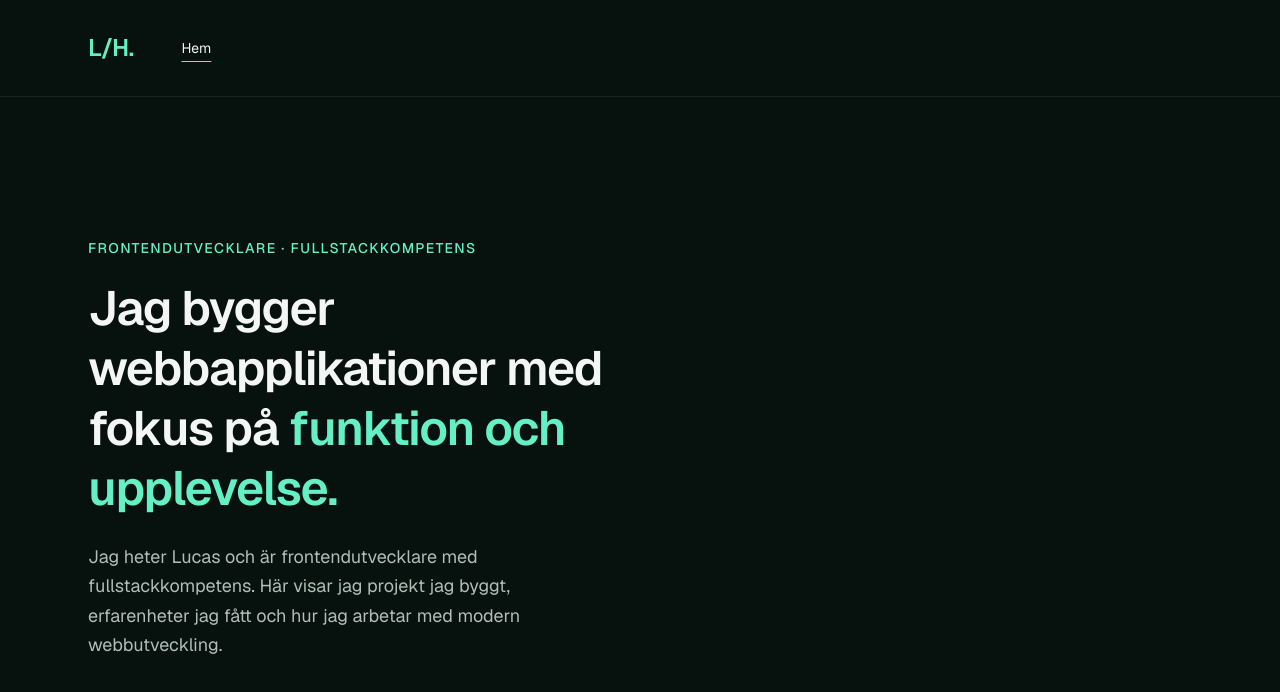
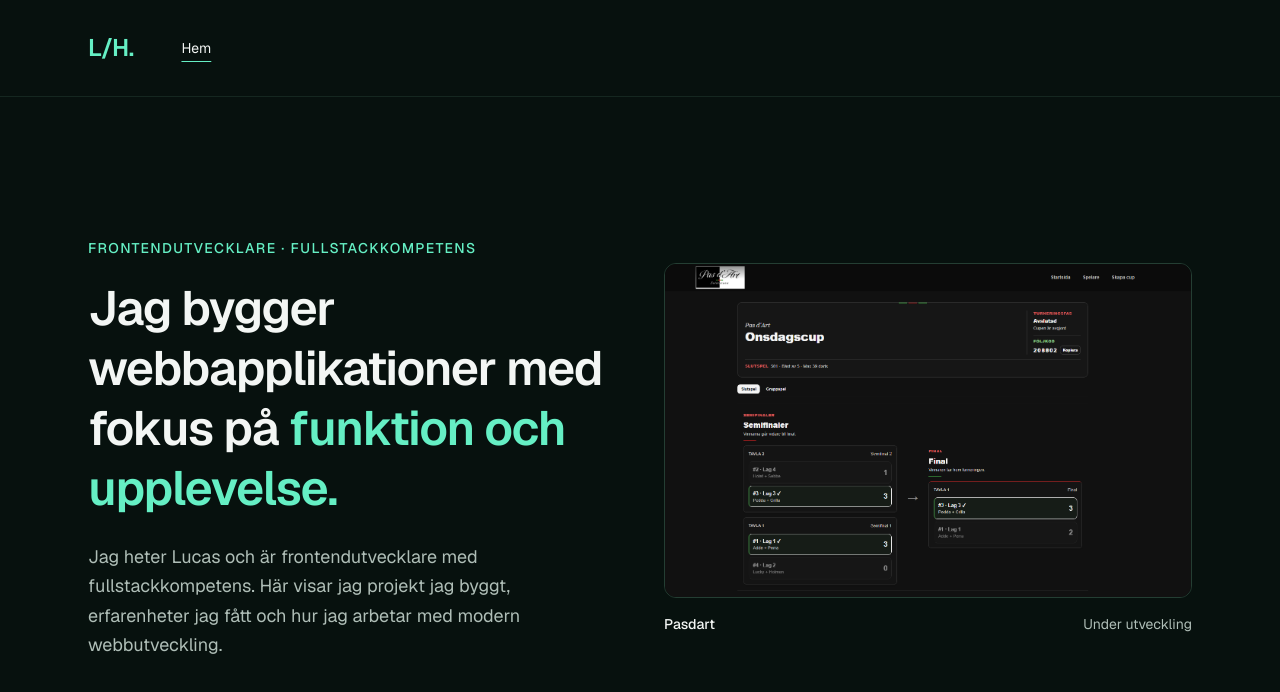
Before and after one commit to HanssonLucas/portfolio, a Next.js app: page / in a window 1280 px wide. Shown: the top 692 px of the page. Built offline with nearby package versions, Linux system fonts and the light colour scheme.

Commit message:
feat: add Pasdart preview to hero section

```diff
--- /dev/null
+++ b/src/features/home/components/HeroProjectPreview.tsx
@@ -0,0 +1,23 @@
+import Image from "next/image";
+import pasdartPlayoffs from "../../../../public/images/projects/pasdart/pasdart-playoffs.png";
+
+export function HeroProjectPreview() {
+  return (
+    <figure className="mx-auto w-full max-w-xl min-w-0">
+      <div className="overflow-hidden rounded-xl border border-border bg-surface">
+        <Image
+          src={pasdartPlayoffs}
+          alt="Pasdarts slutspelsvy med semifinaler, final och matchresultat."
+          className="h-auto w-full"
+          sizes="(min-width: 1152px) 528px, (min-width: 1024px) calc(50vw - 48px), (min-width: 640px) 576px, calc(100vw - 48px)"
+          loading="eager"
+        />
+      </div>
+
+      <figcaption className="mt-4 flex flex-wrap items-center justify-between gap-2 text-sm">
+        <span className="font-medium text-foreground">Pasdart</span>
+        <span className="text-muted">Under utveckling</span>
+      </figcaption>
+    </figure>
+  );
+}
--- a/src/features/home/components/HeroSection.tsx
+++ b/src/features/home/components/HeroSection.tsx
@@ -1,4 +1,5 @@
 import { PageContainer } from "@/components/layout/PageContainer";
+import { HeroProjectPreview } from "./HeroProjectPreview";
 
 export function HeroSection() {
   return (
@@ -27,6 +28,8 @@ export function HeroSection() {
               arbetar med modern webbutveckling.
             </p>
           </div>
+
+          <HeroProjectPreview />
         </div>
       </PageContainer>
     </section>
```
Also changed, not shown: public/images/projects/pasdart/pasdart-playoffs.png (added).
